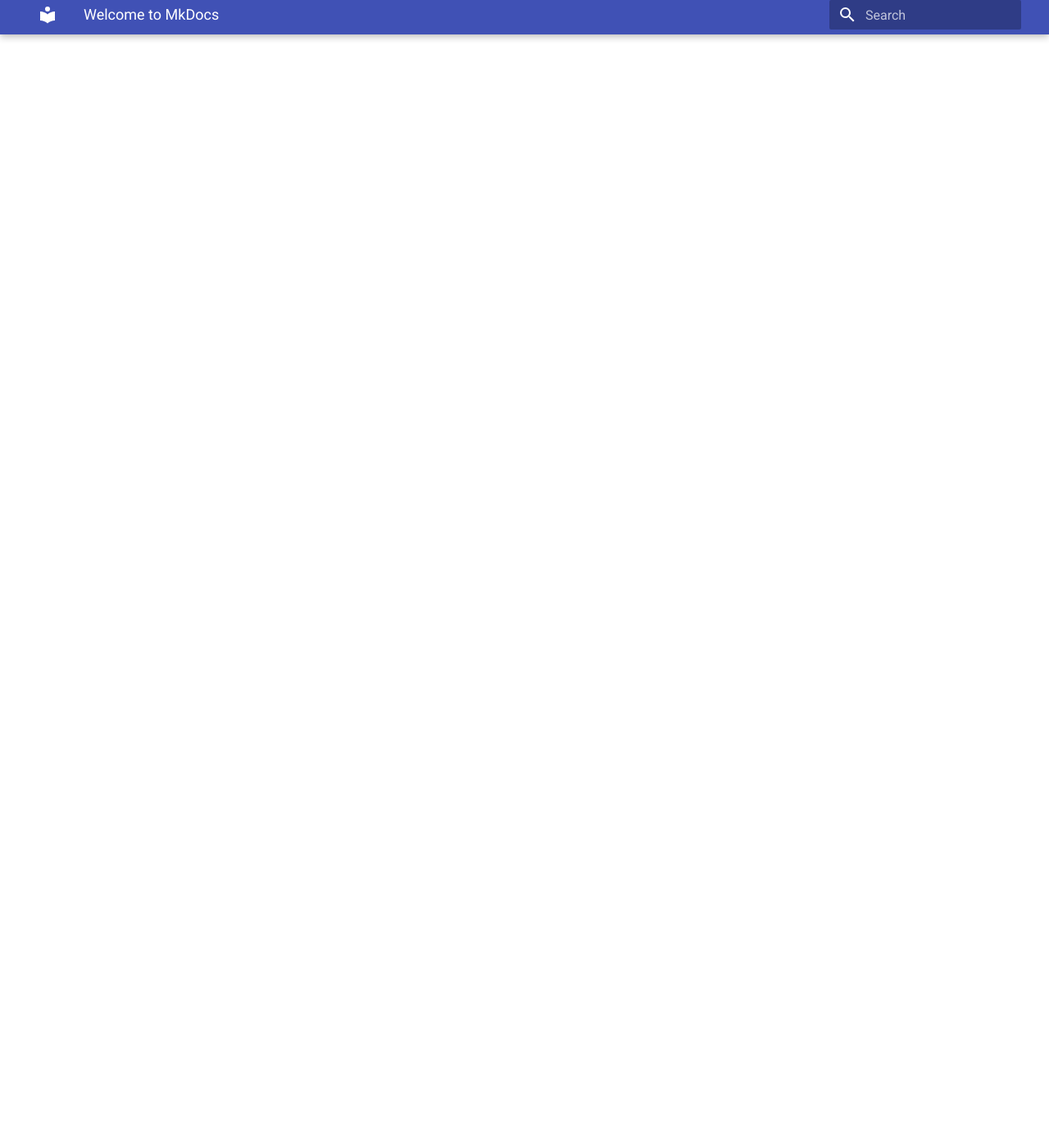
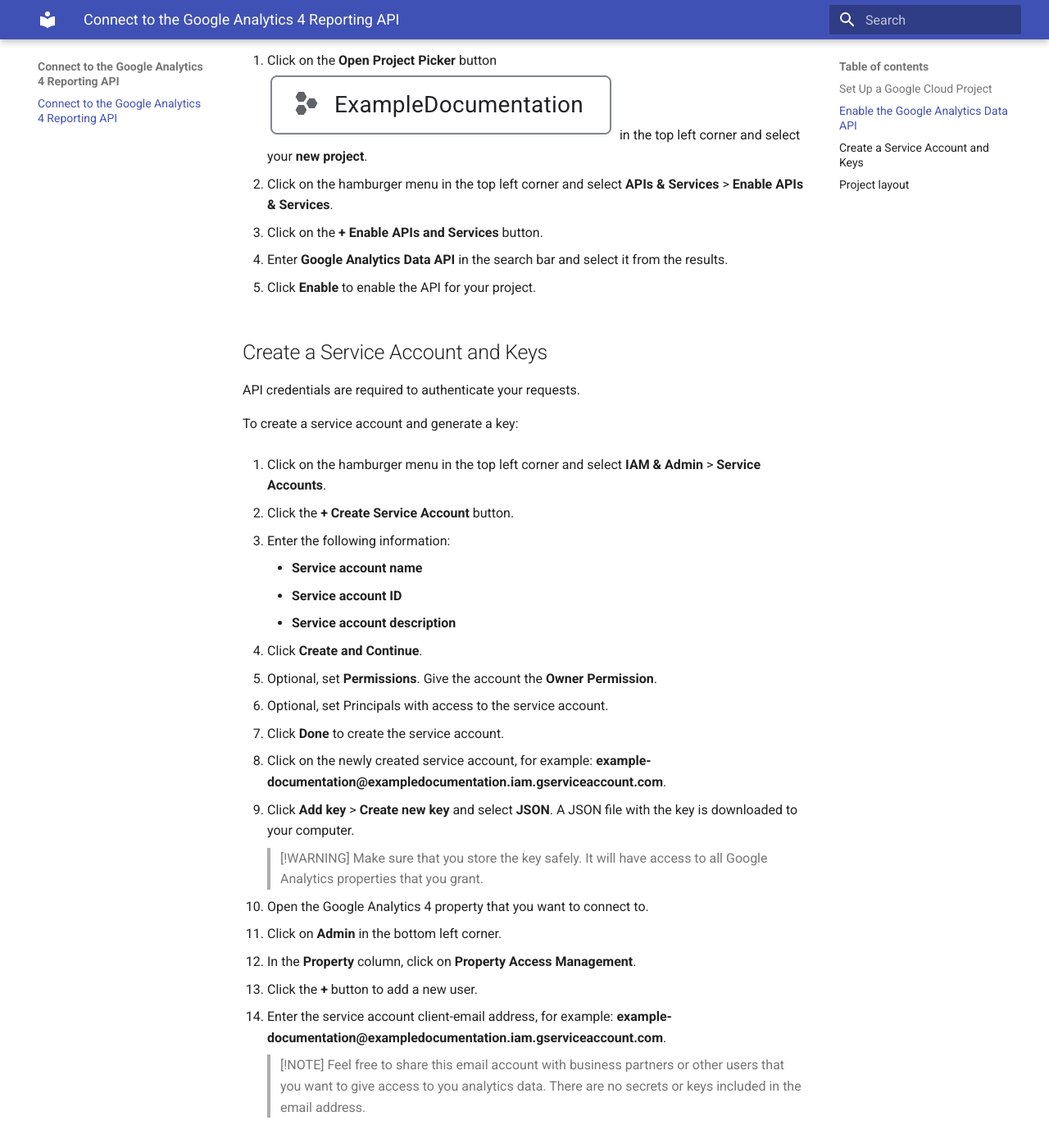
Before and after one commit to SannaBerg/docs-example, an MkDocs documentation site: the page built from docs/index.md, in a window 1280 px wide and 1400 px high, scrolled down 1358 px. Shown: the whole window at 82% size. Built offline with MkDocs 1.6.1 and Material for MkDocs 9.7.7, drawn with Linux system fonts in a browser that asks for light colours; some of the changed text lies outside the part shown.

Commit message:
Added more content to documentation.

```diff
--- a/docs/index.md
+++ b/docs/index.md
@@ -1,18 +1,82 @@
-# Welcome to MkDocs
+# Connect to the Google Analytics 4 Reporting API
 
-How to connect to the Google Analytics 4 Reporting API so you can access your data programmatically.
+This guide provides a tutorial on how to set up and use the Google Analytics 4 Data API to access your analytics data programmatically.
 
-MkDocs is a fast, simple and downright gorgeous static site generator that's geared towards building project documentation.
+This is useful if you want to automate data extraction, integrate analytics data into your applications, or perform advanced data analysis.
 
-For full documentation visit [mkdocs.org](https://www.mkdocs.org).
+## Set Up a Google Cloud Project
 
-## Commands
+To use the Google Analytics API, you need a Google Cloud project with appropriate credentials.
 
-* `mkdocs new [dir-name]` - Create a new project.
-* `mkdocs serve` - Start the live-reloading docs server.
-* `mkdocs build` - Build the documentation site.
-* `mkdocs -h` - Print help message and exit.
+To create a Google Cloud project:
 
+1. Go to [Google Cloud Console](https://console.cloud.google.com/).
+
+2. Click on the **Open Project Picker** button ![alt text](images/open-project-picker-button.png) in the top left corner.
+
+3. Click on the **New Project** button ![alt text](images/new-project-button.png).
+
+4. Enter the following information:
+   - **Project name**
+   - If applicable, your **Organization**.
+   - If applicable, a **Location**.
+
+    ![alt text](images/project-configuration.png)
+
+5. Click **Create** to create the project.
+
+    > [!NOTE]
+    > If you have several Google accounts, make sure you are logged in with the account that has permission to create projects in your organization and that you want to connect the project to.
+
+## Enable the Google Analytics Data API
+
+To enable the Google Analytics Data API for your project:
+
+1. Click on the **Open Project Picker** button ![alt text](images/open-project-picker-button.png) in the top left corner and select your **new project**.
+
+2. Click on the hamburger menu in the top left corner and select **APIs & Services** > **Enable APIs & Services**.
+
+3. Click on the **+ Enable APIs and Services** button.
+
+4. Enter **Google Analytics Data API** in the search bar and select it from the results.
+
+5. Click **Enable** to enable the API for your project.
+
+## Create a Service Account and Keys
+
+API credentials are required to authenticate your requests.
+
+To create a service account and generate a key:
+
+1.  Click on the hamburger menu in the top left corner and select **IAM & Admin** > **Service Accounts**.
+
+2.  Click the **+ Create Service Account** button.
+
+3.  Enter the following information:
+    - **Service account name**
+    - **Service account ID**
+    - **Service account description**
+
+4. Click **Create and Continue**.
+
+5.  Optional, set **Permissions**. Give the account the **Owner Permission**.
+
+6.  Optional, set Principals with access to the service account.
+
+7.  Click **Done** to create the service account.
+
+8.  Click on the newly created service account, for example: **example-documentation@exampledocumentation.iam.gserviceaccount.com**.
+9.  Click **Add key** > **Create new key** and select **JSON**. A JSON file with the key is downloaded to your computer.
+
+    > [!WARNING] Make sure that you store the key safely. It will have access to all Google Analytics properties that you grant.
+
+
+10. Open the Google Analytics 4 property that you want to connect to.
+11. Click on **Admin** in the bottom left corner.
+12. In the **Property** column, click on **Property Access Management**.
+13. Click the **+** button to add a new user.
+14. Enter the service account client-email address, for example: **example-documentation@exampledocumentation.iam.gserviceaccount.com**.
+ > [!NOTE] Feel free to share this email account with business partners or other users that you want to give access to you analytics data. There are no secrets or keys included in the email address.
 ## Project layout
 
     mkdocs.yml    # The configuration file.
```
Also changed, not shown: get-token.py (added, +18 -0 lines), docs/images/new-project-button.png (added), docs/images/open-project-picker-button.png (added), docs/images/project-configuration.png (added).
